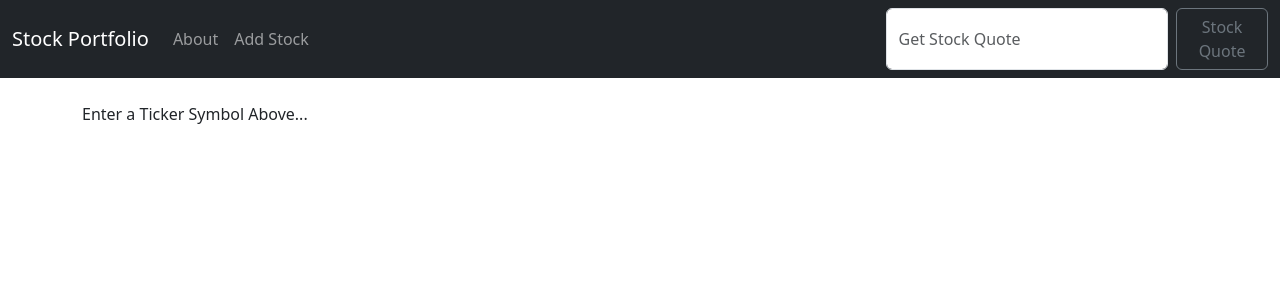
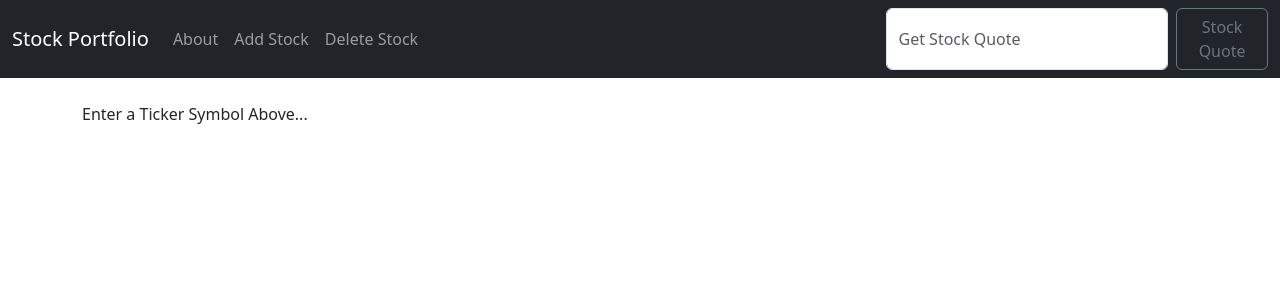
Before and after one commit to JozCrzBrgn/Stock-Market-App, a Django app: page / in a window 1280 px wide. Shown: the top 300 px of the page. Run offline with Django 5.2, Linux system fonts and the light colour scheme.

Commit message:
Se agrega pagina "delete_stock" con botones para borrar stock

```diff
--- a/quotes/templates/add_stock.html
+++ b/quotes/templates/add_stock.html
@@ -24,7 +24,6 @@
             <th scope="col">YTD Change</th>
             <th scope="col">52WK High</th>
             <th scope="col">52WK Low</th>
-            <th scope="col">Delete Stock</th>
         </tr>
     </thead>
     <tbody>
@@ -38,7 +37,6 @@
                 <td>{{ list_item.ytdChange }} %</th>
                 <td>$ {{ list_item.week52High }}</th>
                 <td>$ {{ list_item.week52Low }}</th>
-                <td><a href="/">Delete Stock</a></th>
             </tr>
             {% endfor %}
         {% endif %}
--- a/quotes/templates/base.html
+++ b/quotes/templates/base.html
@@ -22,6 +22,9 @@
                         </li>
                         <li class="nav-item">
                             <a class="nav-link" href="{% url 'add_stock' %}">Add Stock</a>
+                        </li>
+                        <li class="nav-item">
+                            <a class="nav-link" href="{% url 'delete_stock' %}">Delete Stock</a>
                         </li>
                     </ul>
                     <form action="{% url 'home' %}" class="d-flex" role="search" method="POST">
--- a/quotes/urls.py
+++ b/quotes/urls.py
@@ -6,4 +6,5 @@ urlpatterns = [
     path('about/', views.about, name="about"),
     path('add_stock/', views.add_stock, name="add_stock"),
     path('delete/<stock_id>', views.delete, name="delete"),
+    path('delete_stock/', views.delete_stock, name="delete_stock"),
 ]
--- a/quotes/views.py
+++ b/quotes/views.py
@@ -52,4 +52,8 @@ def delete(request, stock_id):
     item = Stock.objects.get(pk = stock_id)
     item.delete()
     messages.success(request, ("Stock Has Been Deleted!"))
-    return redirect('add_stock')
+    return redirect('delete_stock')
+
+def delete_stock(request):
+    ticker = Stock.objects.all()
+    return render(request, 'delete_stock.html', {'ticker':ticker})
```
Also changed, not shown: quotes/templates/delete_stock.html (added, +16 -0 lines), db.sqlite3.
